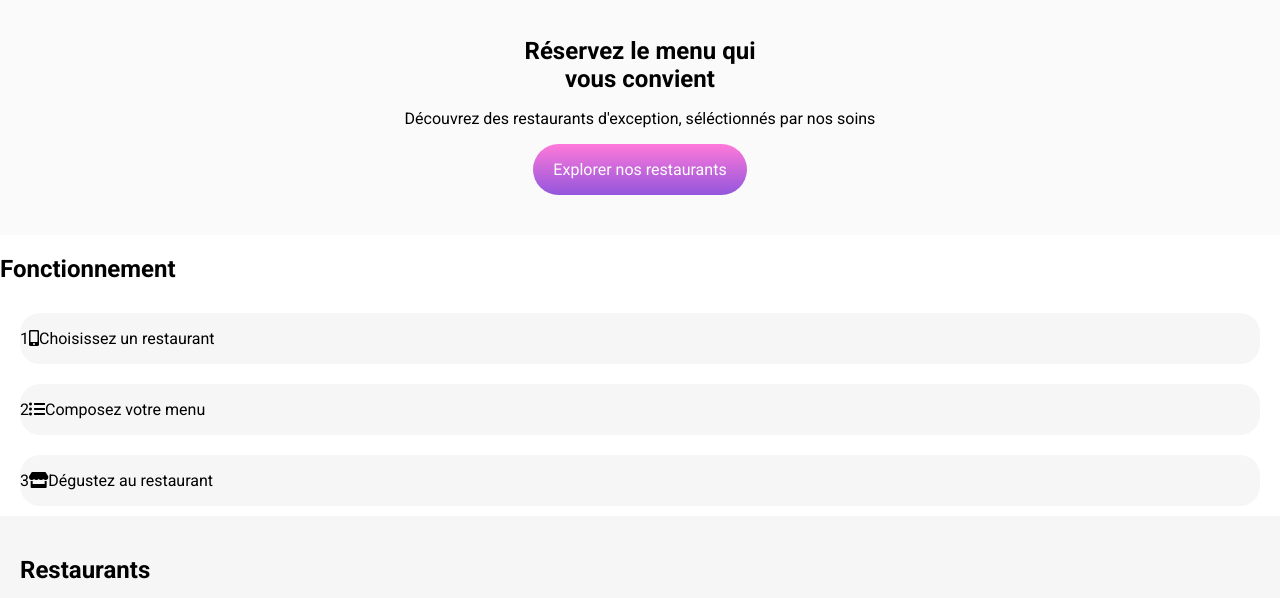
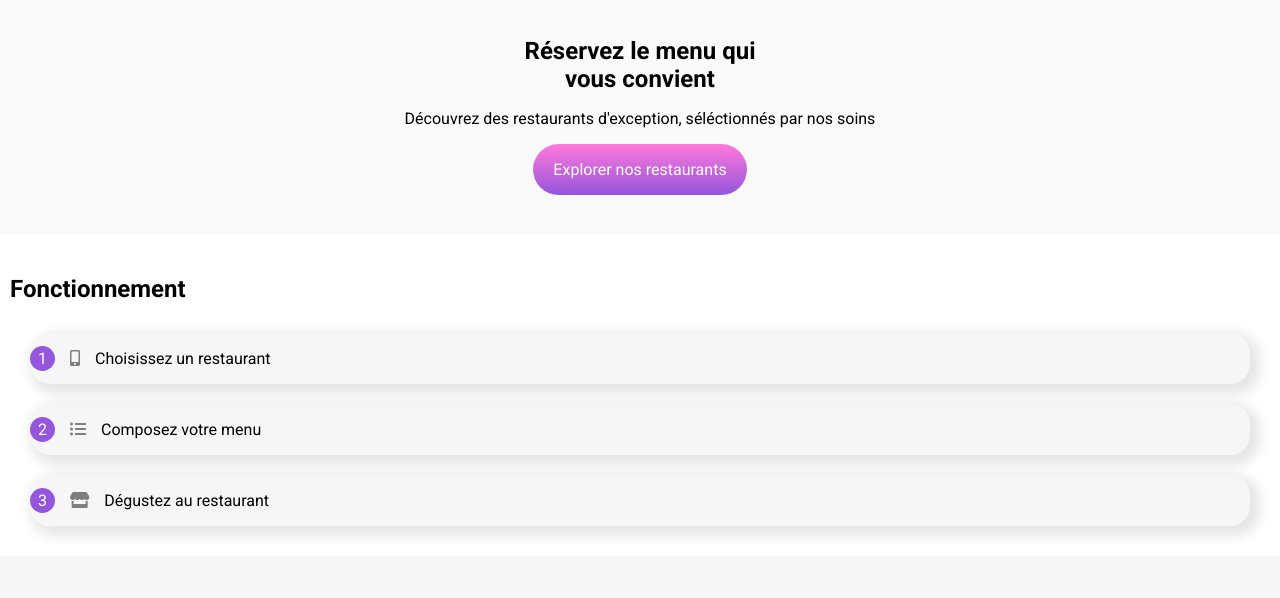
Before and after one commit to AdrienDev91/AdrienHartmann_3_02-08-2021, a plain HTML site: page index.html in a window 1280 px wide. Shown: the part 134-732 px from the top of the page. Drawn offline with Linux system fonts and the light colour scheme; a web font is replaced by a local one.

Commit message:
style numeros acceuil, couleur icons

```diff
--- a/index.html
+++ b/index.html
@@ -44,24 +44,22 @@
         </section>
 
         <section>
-            <div>
+            <div class="process">
                 <h2>Fonctionnement</h2>
-                <div class="process">
                 <div class="steps">
-                        <div>1</div>
-                        <div><i class="fas fa-mobile-alt"></i></div>
+                    <div class="number">1</div>
+                    <div class="procss-icon"><i class="fas fa-mobile-alt"></i></div>
                     <p>Choisissez un restaurant</p>
                 </div>
                 <div class="steps">
-                        <div>2</div>
-                        <div><i class="fas fa-list-ul"></i></div>
+                    <div class="number">2</div>
+                    <div class="procss-icon"><i class="fas fa-list-ul"></i></div>
                     <p>Composez votre menu</p>
                 </div>
                 <div class="steps">
-                        <div>3</div>
-                        <div><i class="fas fa-store"></i></div>
+                    <div class="number">3</div>
+                    <div class="procss-icon"><i class="fas fa-store"></i></div>
                     <p>Dégustez au restaurant</p>
-                    </div>
                 </div>
             </div>
         </section>
--- a/public/css/style.css
+++ b/public/css/style.css
@@ -66,6 +66,7 @@ header {
     display: flex;
     flex-direction: column;
     justify-content: center;
+    padding: 20px 10px;
 }
 
 .steps {
@@ -75,6 +76,19 @@ header {
     background: #f6f6f6;
     margin: 10px 20px;
     border-radius: 20px;
+    box-shadow: 5px 5px 12px 5px rgba(0, 0, 0, 0.1);
+}
+
+.number {
+    color: white;
+    background: #9356DC;
+    border-radius: 100%;
+    padding: 3px 8px;
+}
+
+.procss-icon {
+    color: #7e7e7e;
+    margin: 0 15px;
 }
 
 .img {
@@ -89,8 +103,7 @@ header {
     display: flex;
     flex-direction: column;
     background: #f6f6f6;
-    padding: 20px;
-    margin-bottom: 20px;
+    padding: 25px;
 }
 
 .restaurants-case {
```
Lines whose indentation alone changed are shown as unchanged.
